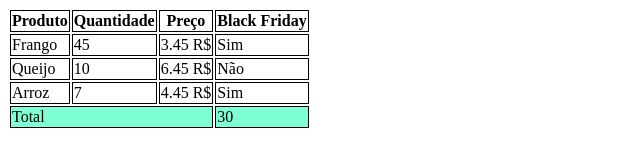
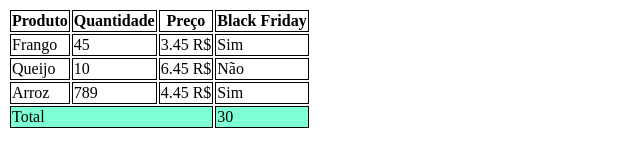
Before and after one commit to williammaciel0/aula-tabela, a plain HTML site: page index.html in a window 1280 px wide. Shown: the full height of the page, 0-640 px from the left. Drawn offline with Linux system fonts and the light colour scheme.

Commit message:
Mudado Quantidade de arroz

```diff
--- a/index.html
+++ b/index.html
@@ -41,7 +41,7 @@
             </tr>
             <tr>
                 <td>Arroz</td>
-                <td>7</td>
+                <td>789</td>
                 <td>4.45 R$</td>
                 <td>Sim</td>
             </tr>
```
